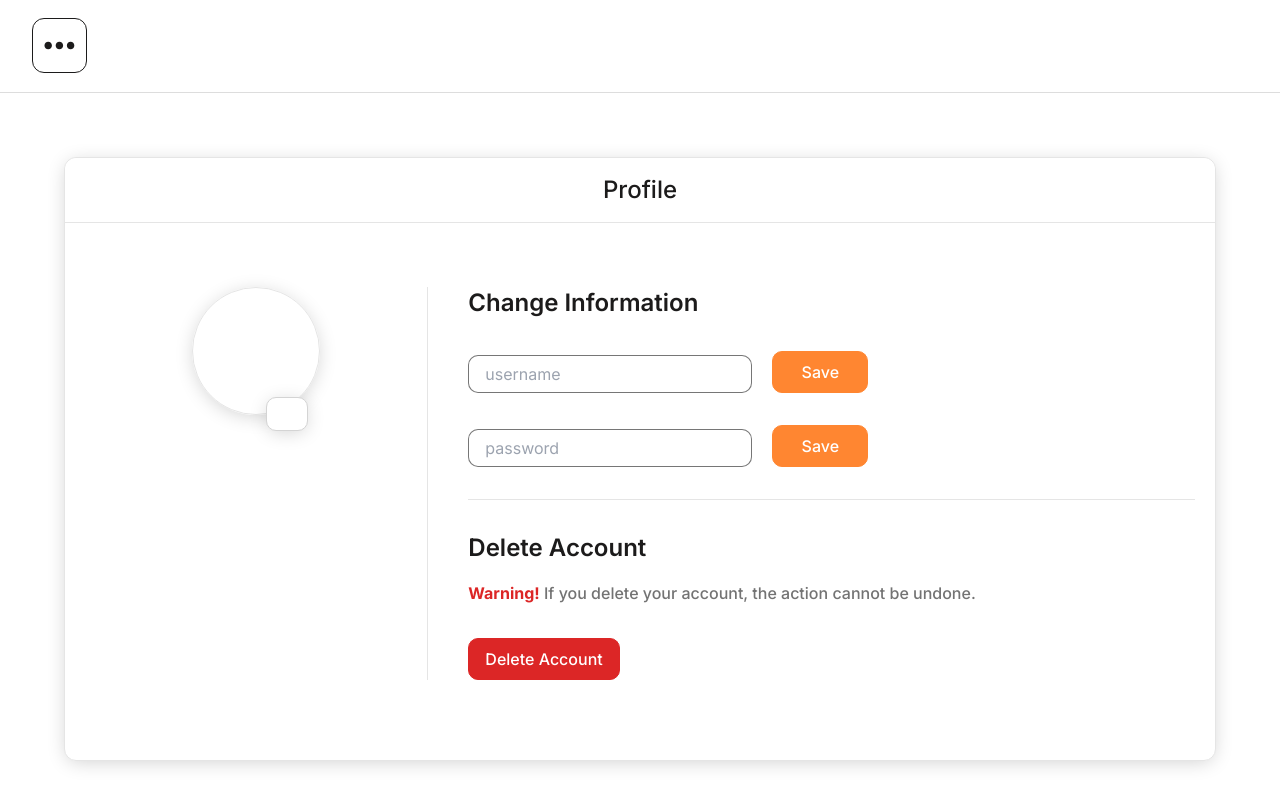
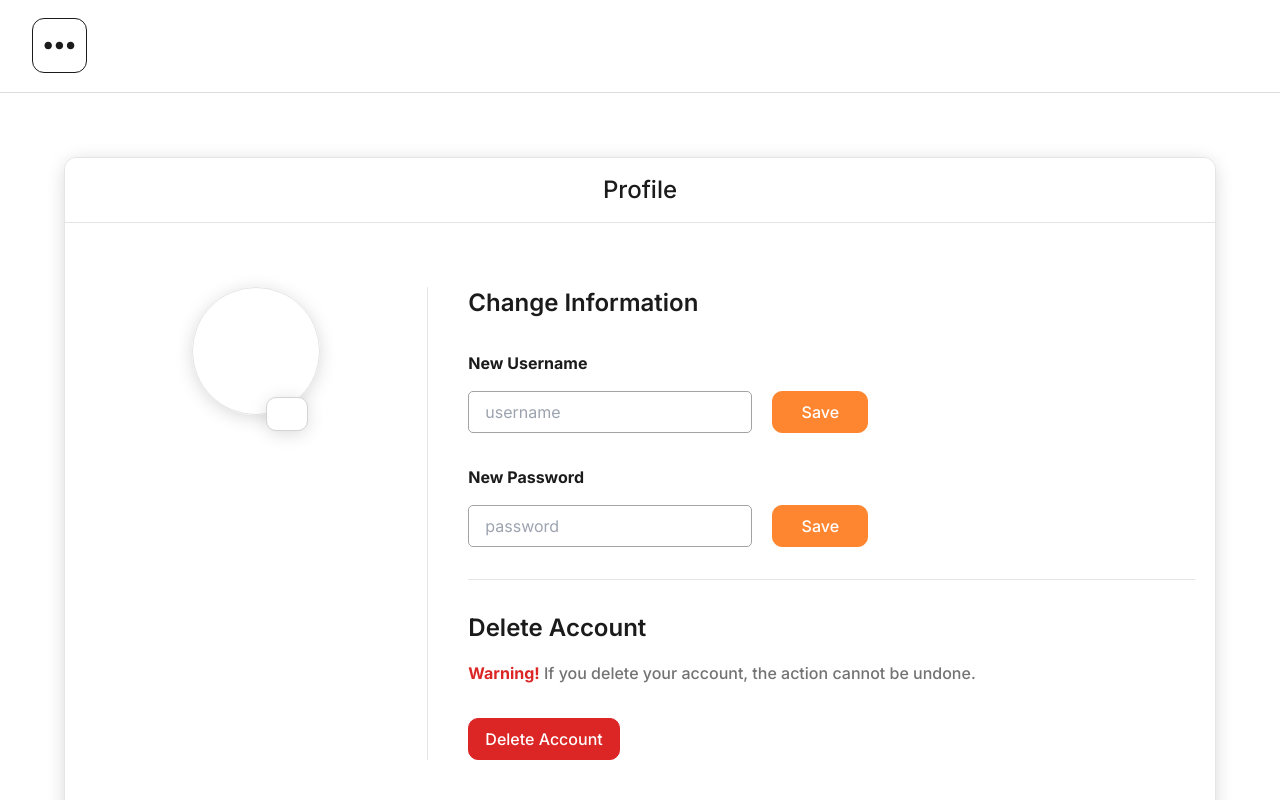
Before and after one commit to Nashiuz-Zaman/task-expert-client-nextjs, a Next.js app: page /settings in a window 1280 px wide. Built offline with nearby package versions, Linux system fonts and the light colour scheme; no server answers; some icons are missing.

Commit message:
Add label prop and labeltext to inputField1 component

```diff
--- a/src/components/shared/InputField1/InputField1.jsx
+++ b/src/components/shared/InputField1/InputField1.jsx
@@ -2,22 +2,28 @@ import PropTypes from 'prop-types';
 
 const InputField1 = ({
    name,
+   label,
    type = 'text',
    placeholder = 'Default Placeholder',
    modifyClasses = '',
 }) => {
    return (
-      <input
-         name={name}
-         type={type}
-         placeholder={placeholder}
-         className={`block w-full rounded-default border border-textLight py-2 px-4 text-textPrimary ${modifyClasses}`}
-      />
+      <label className={`w-full text-textPrimary ${modifyClasses}`}>
+         {label && <span className='block font-bold text-sm sm:text-base mb-2 md:mb-4'>{label}</span>}
+
+         <input
+            name={name}
+            type={type}
+            placeholder={placeholder}
+            className='block w-full rounded-default border text-sm sm:text-base border-neutral-400 py-2 px-4'
+         />
+      </label>
    );
 };
 
 InputField1.propTypes = {
    name: PropTypes.string,
+   label: PropTypes.string,
    type: PropTypes.string,
    placeholder: PropTypes.string,
    modifyClasses: PropTypes.string,
```
